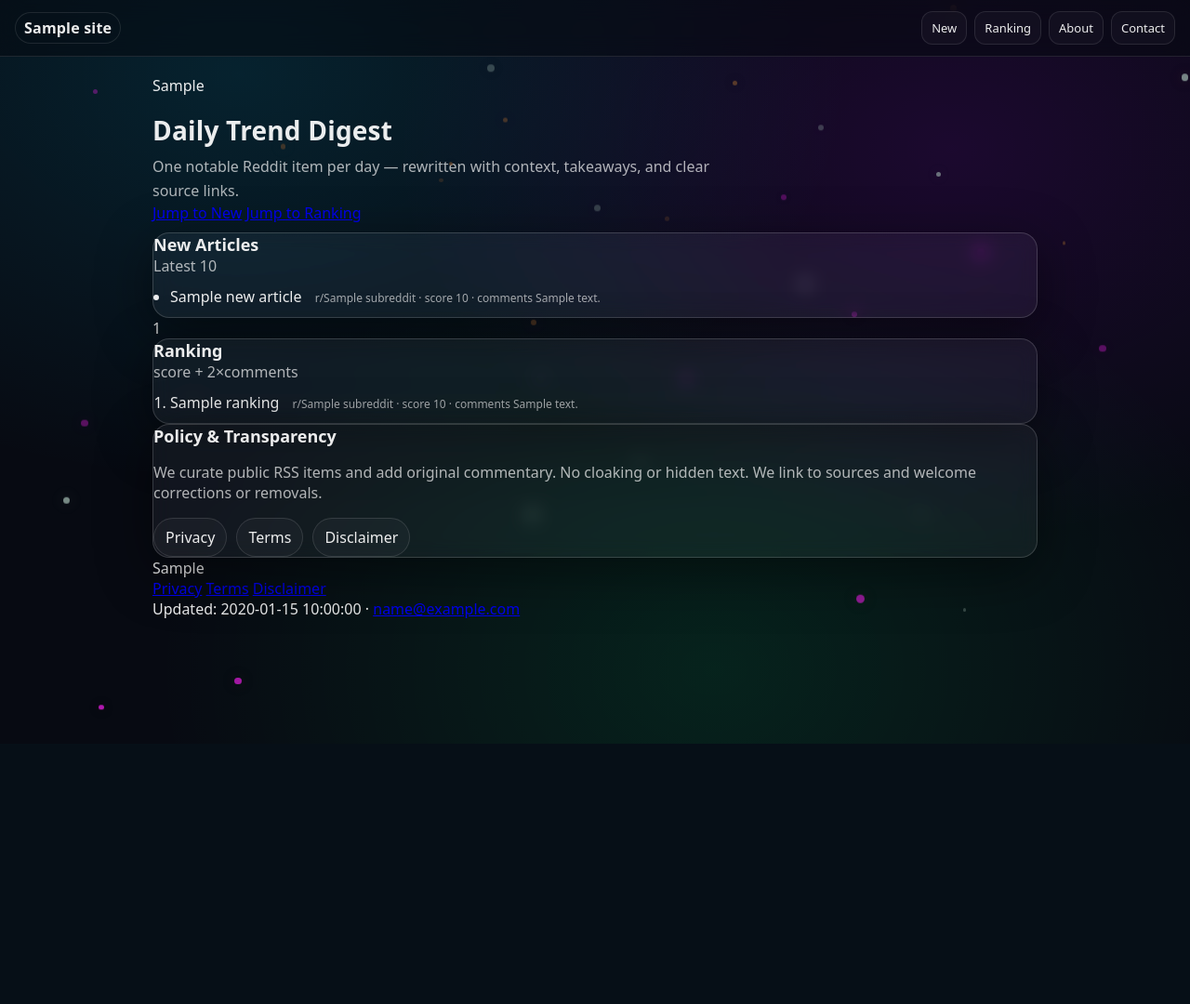
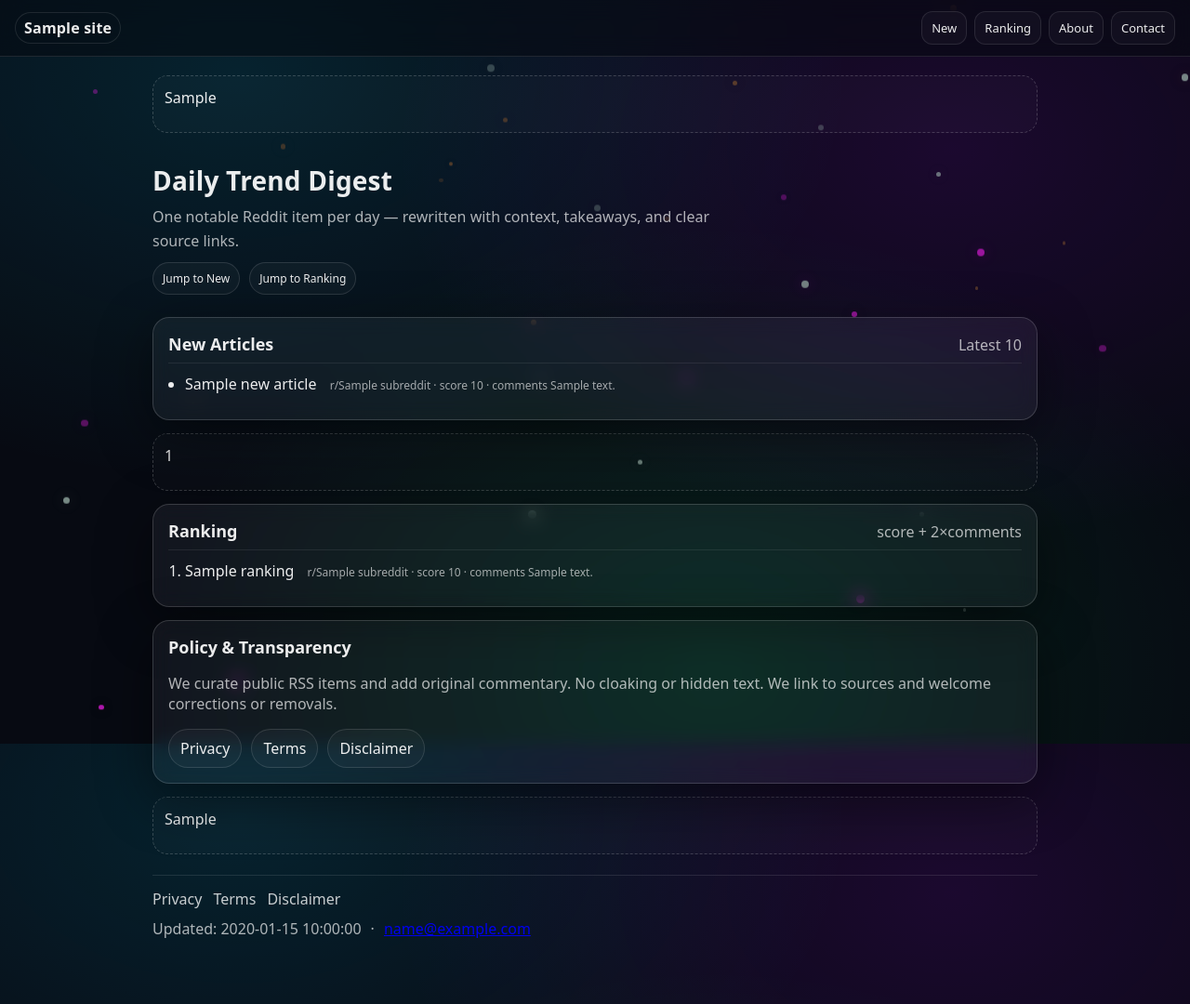
Before and after one commit to Mikann20041029/Nompower, a Python web app: template nompower_pipeline/templates/index.html in a window 1280 px wide. Shown: the whole page at 93% size. Before the commit the page ends 800 px from the top, so only its background shows below. Run offline with Jinja, Linux system fonts and the light colour scheme; the template is opened without the code that fills it: most values are stand-ins (such as "Sample title", 1, 10 or a date in 2020).

Commit message:
Update style.css

```diff
--- a/nompower_pipeline/static/style.css
+++ b/nompower_pipeline/static/style.css
@@ -118,7 +118,10 @@
   border: 1px solid rgba(255,255,255,0.16);
   border-radius: 18px;
   box-shadow: var(--shadow);
-  padding: 16
+  padding: 16px;
+  margin: 14px 0;
+}
+
 
 
 .card-h{
```
